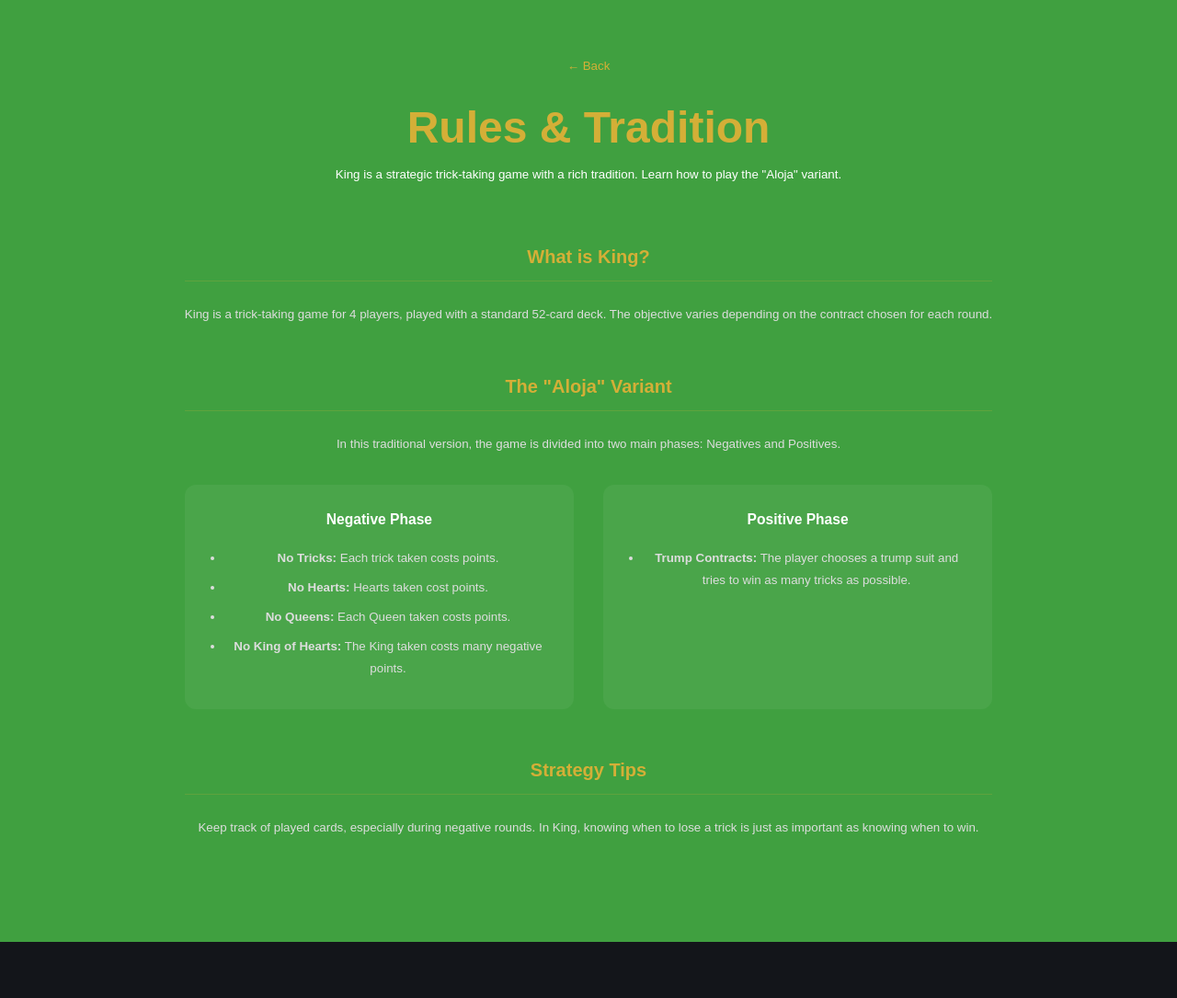
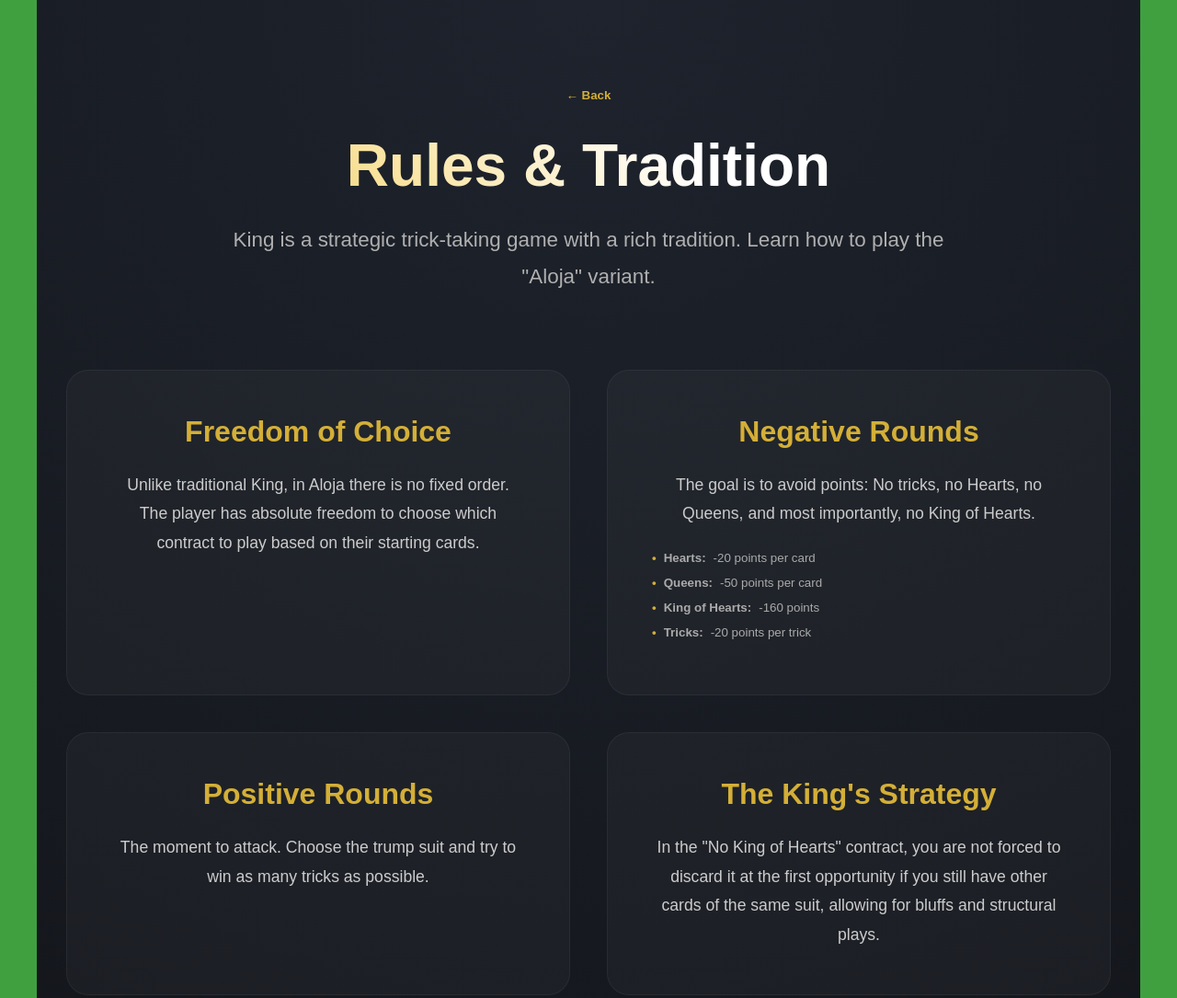
Before and after one commit to SintropiaStudios/king-cardgame, an Astro site in the folder src/nodejs/web-client/: page /king-cardgame/en/rules in a window 1280 px wide. Shown: the top 1085 px of the page at 92% size. Before the commit the page ends 1024 px from the top, so only its background shows below. Built offline with nearby package versions, Linux system fonts and the light colour scheme; Astro itself is replaced by a stand-in of ours.

Commit message:
feat(web-client): add Python icon, polish Rules/Clients pages style, and correct Aloja rules

```diff
--- a/src/nodejs/web-client/src/components/Landing.astro
+++ b/src/nodejs/web-client/src/components/Landing.astro
@@ -44,6 +44,7 @@ const base = lang === 'en' ? '/king-cardgame/en' : '/king-cardgame';
       <div class="visual-placeholder lang-icons">
         <span>λ</span>
         <span>🦀</span>
+        <span>🐍</span>
         <span>C++</span>
         <span>JS</span>
       </div>
--- a/src/nodejs/web-client/src/i18n/ui.ts
+++ b/src/nodejs/web-client/src/i18n/ui.ts
@@ -24,6 +24,14 @@ export const languages = {
       'clients.intro': 'O King é construído sobre um protocolo agnóstico de linguagem. Aqui estão as implementações atuais do ecossistema.',
       'rules.title': 'Regras & Tradição',
       'rules.intro': 'O King é um jogo de vazas estratégico com uma rica tradição. Aprenda como jogar na variante "Aloja".',
+      'rules.agency.title': 'Liberdade de Escolha',
+      'rules.agency.desc': 'Diferente do King tradicional, na Aloja não há ordem fixa. O jogador tem liberdade absoluta para escolher qual contrato jogar baseando-se em suas cartas iniciais.',
+      'rules.negative.title': 'Rodadas Negativas',
+      'rules.negative.desc': 'O objetivo é evitar pontos: Não fazer vazas, não fazer Copas, não fazer Damas e, o mais importante, não fazer o Rei de Copas.',
+      'rules.positive.title': 'Rodadas Positivas',
+      'rules.positive.desc': 'O momento de atacar. Escolha o trunfo e tente conquistar o máximo de vazas possível.',
+      'rules.king.title': 'A Estratégia do Rei',
+      'rules.king.desc': 'No contrato de "Não fazer o Rei de Copas", você não é obrigado a descartá-lo na primeira oportunidade se ainda tiver outras cartas do mesmo naipe, permitindo blefes e jogadas estruturais.',
       'link.github': 'https://github.com/SintropiaStudios/king-cardgame/blob/main/README.br.md',
     },
     'en': {
@@ -44,6 +52,14 @@ export const languages = {
       'clients.intro': 'King is built on a language-agnostic protocol. Here are the current ecosystem implementations.',
       'rules.title': 'Rules & Tradition',
       'rules.intro': 'King is a strategic trick-taking game with a rich tradition. Learn how to play the "Aloja" variant.',
+      'rules.agency.title': 'Freedom of Choice',
+      'rules.agency.desc': 'Unlike traditional King, in Aloja there is no fixed order. The player has absolute freedom to choose which contract to play based on their starting cards.',
+      'rules.negative.title': 'Negative Rounds',
+      'rules.negative.desc': 'The goal is to avoid points: No tricks, no Hearts, no Queens, and most importantly, no King of Hearts.',
+      'rules.positive.title': 'Positive Rounds',
+      'rules.positive.desc': 'The moment to attack. Choose the trump suit and try to win as many tricks as possible.',
+      'rules.king.title': 'The King\'s Strategy',
+      'rules.king.desc': 'In the "No King of Hearts" contract, you are not forced to discard it at the first opportunity if you still have other cards of the same suit, allowing for bluffs and structural plays.',
       'link.github': 'https://github.com/SintropiaStudios/king-cardgame/blob/main/README.md',
     },
   } as const;
--- a/src/nodejs/web-client/src/pages/clients.astro
+++ b/src/nodejs/web-client/src/pages/clients.astro
@@ -4,14 +4,16 @@ import { useTranslations } from '../i18n/utils';
 
 const lang = 'pt-br';
 const t = useTranslations(lang);
+
+const base = lang === 'en' ? '/king-cardgame/en' : '/king-cardgame';
 ---
 
 <Layout title={t('clients.title')} lang={lang}>
 	<main class="content-page">
 		<header class="hero-small">
-			<a href="/king-cardgame/" class="back-link">← Voltar</a>
+			<a href={base} class="back-link">← Voltar</a>
 			<h1>{t('clients.title')}</h1>
-			<p>{t('clients.intro')}</p>
+			<p class="subtitle">{t('clients.intro')}</p>
 		</header>
 
 		<div class="clients-grid">
@@ -49,56 +51,89 @@ const t = useTranslations(lang);
 				<p>Cliente cross-platform construído com o framework MonoGame.</p>
 				<code>src/csharp/client</code>
 			</div>
+
+			<div class="client-card">
+				<div class="tag server">Reference</div>
+				<h3>Python Core</h3>
+				<p>A implementação original e de referência. Contém a lógica base e scripts de teste.</p>
+				<code>src/python</code>
+			</div>
 		</div>
 	</main>
 </Layout>
 
 <style>
 	.content-page {
-		max-width: 1000px;
+		max-width: 1200px;
 		margin: 0 auto;
-		padding: 4rem 2rem;
+		padding: 6rem 2rem;
+		min-height: 100vh;
+		background: radial-gradient(circle at top, #1e232d 0%, #13151a 100%);
 	}
 
 	.hero-small {
-		margin-bottom: 4rem;
+		margin-bottom: 5rem;
 		text-align: center;
 	}
 
 	.back-link {
 		color: var(--accent);
 		text-decoration: none;
-		display: block;
+		display: inline-block;
 		margin-bottom: 2rem;
+		font-weight: 600;
+		transition: opacity 0.2s;
+	}
+
+	.back-link:hover {
+		opacity: 0.8;
 	}
 
 	h1 {
-		font-size: 3rem;
-		margin-bottom: 1rem;
-		color: var(--accent);
+		font-size: 4rem;
+		margin-bottom: 1.5rem;
+		background: var(--accent-gradient);
+		-webkit-background-clip: text;
+		-webkit-text-fill-color: transparent;
+	}
+
+	.subtitle {
+		font-size: 1.4rem;
+		color: #b0b0b0;
+		max-width: 800px;
+		margin: 0 auto;
 	}
 
 	.clients-grid {
 		display: grid;
-		grid-template-columns: repeat(auto-fit, minmax(300px, 1fr));
+		grid-template-columns: repeat(auto-fit, minmax(350px, 1fr));
 		gap: 2rem;
 	}
 
 	.client-card {
-		background: rgba(255,255,255,0.05);
-		padding: 2rem;
-		border-radius: 16px;
-		border: 1px solid rgba(255,255,255,0.1);
+		background: rgba(255,255,255,0.03);
+		padding: 2.5rem;
+		border-radius: 24px;
+		border: 1px solid rgba(255,255,255,0.05);
+		transition: transform 0.3s ease;
+		display: flex;
+		flex-direction: column;
+	}
+
+	.client-card:hover {
+		transform: translateY(-5px);
+		border-color: var(--accent);
 	}
 
 	.tag {
-		display: inline-block;
-		padding: 0.25rem 0.75rem;
-		border-radius: 4px;
-		font-size: 0.75rem;
-		font-weight: bold;
+		align-self: flex-start;
+		padding: 0.35rem 0.85rem;
+		border-radius: 6px;
+		font-size: 0.7rem;
+		font-weight: 800;
 		text-transform: uppercase;
-		margin-bottom: 1rem;
+		margin-bottom: 1.5rem;
+		letter-spacing: 0.05em;
 	}
 
 	.server { background: #4a148c; color: white; }
@@ -106,22 +141,29 @@ const t = useTranslations(lang);
 	.bot { background: #b71c1c; color: white; }
 
 	h3 {
+		font-size: 1.5rem;
 		margin-bottom: 1rem;
 		color: white;
 	}
 
 	p {
-		color: #ccc;
-		line-height: 1.6;
-		margin-bottom: 1.5rem;
+		color: #aaa;
+		line-height: 1.7;
+		margin-bottom: 2rem;
+		flex-grow: 1;
 	}
 
 	code {
-		display: block;
-		background: black;
-		padding: 0.5rem;
-		border-radius: 4px;
+		background: #000;
+		padding: 0.75rem 1rem;
+		border-radius: 8px;
 		font-size: 0.85rem;
 		color: var(--accent);
+		border: 1px solid rgba(212, 175, 55, 0.2);
+	}
+
+	@media (max-width: 768px) {
+		h1 { font-size: 2.5rem; }
+		.clients-grid { grid-template-columns: 1fr; }
 	}
 </style>
--- a/src/nodejs/web-client/src/pages/en/clients.astro
+++ b/src/nodejs/web-client/src/pages/en/clients.astro
@@ -4,14 +4,16 @@ import { useTranslations } from '../../i18n/utils';
 
 const lang = 'en';
 const t = useTranslations(lang);
+
+const base = lang === 'en' ? '/king-cardgame/en' : '/king-cardgame';
 ---
 
 <Layout title={t('clients.title')} lang={lang}>
 	<main class="content-page">
 		<header class="hero-small">
-			<a href="/king-cardgame/en/" class="back-link">← Back</a>
+			<a href={base} class="back-link">← Back</a>
 			<h1>{t('clients.title')}</h1>
-			<p>{t('clients.intro')}</p>
+			<p class="subtitle">{t('clients.intro')}</p>
 		</header>
 
 		<div class="clients-grid">
@@ -49,56 +51,89 @@ const t = useTranslations(lang);
 				<p>Cross-platform client built with the MonoGame framework.</p>
 				<code>src/csharp/client</code>
 			</div>
+
+			<div class="client-card">
+				<div class="tag server">Reference</div>
+				<h3>Python Core</h3>
+				<p>The original reference implementation. Contains core logic and test scripts.</p>
+				<code>src/python</code>
+			</div>
 		</div>
 	</main>
 </Layout>
 
 <style>
 	.content-page {
-		max-width: 1000px;
+		max-width: 1200px;
 		margin: 0 auto;
-		padding: 4rem 2rem;
+		padding: 6rem 2rem;
+		min-height: 100vh;
+		background: radial-gradient(circle at top, #1e232d 0%, #13151a 100%);
 	}
 
 	.hero-small {
-		margin-bottom: 4rem;
+		margin-bottom: 5rem;
 		text-align: center;
 	}
 
 	.back-link {
 		color: var(--accent);
 		text-decoration: none;
-		display: block;
+		display: inline-block;
 		margin-bottom: 2rem;
+		font-weight: 600;
+		transition: opacity 0.2s;
+	}
+
+	.back-link:hover {
+		opacity: 0.8;
 	}
 
 	h1 {
-		font-size: 3rem;
-		margin-bottom: 1rem;
-		color: var(--accent);
+		font-size: 4rem;
+		margin-bottom: 1.5rem;
+		background: var(--accent-gradient);
+		-webkit-background-clip: text;
+		-webkit-text-fill-color: transparent;
+	}
+
+	.subtitle {
+		font-size: 1.4rem;
+		color: #b0b0b0;
+		max-width: 800px;
+		margin: 0 auto;
 	}
 
 	.clients-grid {
 		display: grid;
-		grid-template-columns: repeat(auto-fit, minmax(300px, 1fr));
+		grid-template-columns: repeat(auto-fit, minmax(350px, 1fr));
 		gap: 2rem;
 	}
 
 	.client-card {
-		background: rgba(255,255,255,0.05);
-		padding: 2rem;
-		border-radius: 16px;
-		border: 1px solid rgba(255,255,255,0.1);
+		background: rgba(255,255,255,0.03);
+		padding: 2.5rem;
+		border-radius: 24px;
+		border: 1px solid rgba(255,255,255,0.05);
+		transition: transform 0.3s ease;
+		display: flex;
+		flex-direction: column;
+	}
+
+	.client-card:hover {
+		transform: translateY(-5px);
+		border-color: var(--accent);
 	}
 
 	.tag {
-		display: inline-block;
-		padding: 0.25rem 0.75rem;
-		border-radius: 4px;
-		font-size: 0.75rem;
-		font-weight: bold;
+		align-self: flex-start;
+		padding: 0.35rem 0.85rem;
+		border-radius: 6px;
+		font-size: 0.7rem;
+		font-weight: 800;
 		text-transform: uppercase;
-		margin-bottom: 1rem;
+		margin-bottom: 1.5rem;
+		letter-spacing: 0.05em;
 	}
 
 	.server { background: #4a148c; color: white; }
@@ -106,22 +141,29 @@ const t = useTranslations(lang);
 	.bot { background: #b71c1c; color: white; }
 
 	h3 {
+		font-size: 1.5rem;
 		margin-bottom: 1rem;
 		color: white;
 	}
 
 	p {
-		color: #ccc;
-		line-height: 1.6;
-		margin-bottom: 1.5rem;
+		color: #aaa;
+		line-height: 1.7;
+		margin-bottom: 2rem;
+		flex-grow: 1;
 	}
 
 	code {
-		display: block;
-		background: black;
-		padding: 0.5rem;
-		border-radius: 4px;
+		background: #000;
+		padding: 0.75rem 1rem;
+		border-radius: 8px;
 		font-size: 0.85rem;
 		color: var(--accent);
+		border: 1px solid rgba(212, 175, 55, 0.2);
+	}
+
+	@media (max-width: 768px) {
+		h1 { font-size: 2.5rem; }
+		.clients-grid { grid-template-columns: 1fr; }
 	}
 </style>
--- a/src/nodejs/web-client/src/pages/en/rules.astro
+++ b/src/nodejs/web-client/src/pages/en/rules.astro
@@ -4,117 +4,155 @@ import { useTranslations } from '../../i18n/utils';
 
 const lang = 'en';
 const t = useTranslations(lang);
+
+const base = lang === 'en' ? '/king-cardgame/en' : '/king-cardgame';
 ---
 
 <Layout title={t('rules.title')} lang={lang}>
 	<main class="content-page">
 		<header class="hero-small">
-			<a href="/king-cardgame/en/" class="back-link">← Back</a>
+			<a href={base} class="back-link">← Back</a>
 			<h1>{t('rules.title')}</h1>
-			<p>{t('rules.intro')}</p>
+			<p class="subtitle">{t('rules.intro')}</p>
 		</header>
 
-		<article class="rules-content">
-			<section>
-				<h2>What is King?</h2>
-				<p>King is a trick-taking game for 4 players, played with a standard 52-card deck. The objective varies depending on the contract chosen for each round.</p>
+		<div class="rules-grid">
+			<section class="info-card">
+				<h2>{t('rules.agency.title')}</h2>
+				<p>{t('rules.agency.desc')}</p>
 			</section>
 
-			<section>
-				<h2>The "Aloja" Variant</h2>
-				<p>In this traditional version, the game is divided into two main phases: Negatives and Positives.</p>
-
-				<div class="rules-grid">
-					<div class="rule-box">
-						<h3>Negative Phase</h3>
-						<ul>
-							<li><strong>No Tricks:</strong> Each trick taken costs points.</li>
-							<li><strong>No Hearts:</strong> Hearts taken cost points.</li>
-							<li><strong>No Queens:</strong> Each Queen taken costs points.</li>
-							<li><strong>No King of Hearts:</strong> The King taken costs many negative points.</li>
-						</ul>
-					</div>
-					<div class="rule-box">
-						<h3>Positive Phase</h3>
-						<ul>
-							<li><strong>Trump Contracts:</strong> The player chooses a trump suit and tries to win as many tricks as possible.</li>
-						</ul>
-					</div>
-				</div>
+			<section class="info-card">
+				<h2>{t('rules.negative.title')}</h2>
+				<p>{t('rules.negative.desc')}</p>
+				<ul class="rule-list">
+					<li><strong>Hearts:</strong> -20 points per card</li>
+					<li><strong>Queens:</strong> -50 points per card</li>
+					<li><strong>King of Hearts:</strong> -160 points</li>
+					<li><strong>Tricks:</strong> -20 points per trick</li>
+				</ul>
 			</section>
 
-			<section>
-				<h2>Strategy Tips</h2>
-				<p>Keep track of played cards, especially during negative rounds. In King, knowing when to lose a trick is just as important as knowing when to win.</p>
+			<section class="info-card">
+				<h2>{t('rules.positive.title')}</h2>
+				<p>{t('rules.positive.desc')}</p>
 			</section>
-		</article>
+
+			<section class="info-card">
+				<h2>{t('rules.king.title')}</h2>
+				<p>{t('rules.king.desc')}</p>
+			</section>
+		</div>
+
+		<footer class="content-footer">
+			<p>The "Aloja" tradition is about strategy, bluffing, and constant adaptation.</p>
+		</footer>
 	</main>
 </Layout>
 
 <style>
 	.content-page {
-		max-width: 1000px;
+		max-width: 1200px;
 		margin: 0 auto;
-		padding: 4rem 2rem;
+		padding: 6rem 2rem;
+		min-height: 100vh;
+		background: radial-gradient(circle at top, #1e232d 0%, #13151a 100%);
 	}
 
 	.hero-small {
-		margin-bottom: 4rem;
+		margin-bottom: 5rem;
 		text-align: center;
 	}
 
 	.back-link {
 		color: var(--accent);
 		text-decoration: none;
-		display: block;
+		display: inline-block;
 		margin-bottom: 2rem;
+		font-weight: 600;
+		transition: opacity 0.2s;
+	}
+
+	.back-link:hover {
+		opacity: 0.8;
 	}
 
 	h1 {
-		font-size: 3rem;
-		margin-bottom: 1rem;
-		color: var(--accent);
+		font-size: 4rem;
+		margin-bottom: 1.5rem;
+		background: var(--accent-gradient);
+		-webkit-background-clip: text;
+		-webkit-text-fill-color: transparent;
 	}
 
-	.rules-content {
-		line-height: 1.8;
-		color: #ddd;
-	}
-
-	section {
-		margin-bottom: 3rem;
-	}
-
-	h2 {
-		color: var(--accent);
-		margin-bottom: 1.5rem;
-		border-bottom: 1px solid rgba(212, 175, 55, 0.2);
-		padding-bottom: 0.5rem;
+	.subtitle {
+		font-size: 1.4rem;
+		color: #b0b0b0;
+		max-width: 800px;
+		margin: 0 auto;
 	}
 
 	.rules-grid {
 		display: grid;
-		grid-template-columns: repeat(auto-fit, minmax(250px, 1fr));
-		gap: 2rem;
-		margin-top: 2rem;
+		grid-template-columns: repeat(auto-fit, minmax(400px, 1fr));
+		gap: 2.5rem;
 	}
 
-	.rule-box {
-		background: rgba(255,255,255,0.05);
-		padding: 1.5rem;
-		border-radius: 12px;
+	.info-card {
+		background: rgba(255,255,255,0.03);
+		padding: 3rem;
+		border-radius: 24px;
+		border: 1px solid rgba(255,255,255,0.05);
+		transition: transform 0.3s ease;
 	}
 
-	h3 {
-		color: white;
-		margin-bottom: 1rem;
+	.info-card:hover {
+		transform: translateY(-5px);
+		border-color: var(--accent);
 	}
 
-	ul {
-		padding-left: 1.2rem;
+	h2 {
+		font-size: 2rem;
+		color: var(--accent);
+		margin-bottom: 1.5rem;
 	}
 
-	li {
-		margin-bottom: 0.5rem;
+	p {
+		color: #ccc;
+		line-height: 1.8;
+		font-size: 1.1rem;
+	}
+
+	.rule-list {
+		margin-top: 1.5rem;
+		list-style: none;
+		padding: 0;
+	}
+
+	.rule-list li {
+		margin-bottom: 0.75rem;
+		color: #aaa;
+		display: flex;
+		align-items: center;
+		gap: 0.5rem;
+	}
+
+	.rule-list li::before {
+		content: "•";
+		color: var(--accent);
+		font-weight: bold;
+	}
+
+	.content-footer {
+		margin-top: 6rem;
+		text-align: center;
+		color: #666;
+		font-style: italic;
+	}
+
+	@media (max-width: 768px) {
+		h1 { font-size: 2.5rem; }
+		.rules-grid { grid-template-columns: 1fr; }
+		.info-card { padding: 2rem; }
 	}
 </style>
--- a/src/nodejs/web-client/src/pages/rules.astro
+++ b/src/nodejs/web-client/src/pages/rules.astro
@@ -4,117 +4,155 @@ import { useTranslations } from '../i18n/utils';
 
 const lang = 'pt-br';
 const t = useTranslations(lang);
+
+const base = lang === 'en' ? '/king-cardgame/en' : '/king-cardgame';
 ---
 
 <Layout title={t('rules.title')} lang={lang}>
 	<main class="content-page">
 		<header class="hero-small">
-			<a href="/king-cardgame/" class="back-link">← Voltar</a>
+			<a href={base} class="back-link">← Voltar</a>
 			<h1>{t('rules.title')}</h1>
-			<p>{t('rules.intro')}</p>
+			<p class="subtitle">{t('rules.intro')}</p>
 		</header>
 
-		<article class="rules-content">
-			<section>
-				<h2>O Que é o King?</h2>
-				<p>King é um jogo de vazas para 4 jogadores, jogado com um baralho padrão de 52 cartas. O objetivo varia conforme o contrato escolhido para cada rodada.</p>
+		<div class="rules-grid">
+			<section class="info-card">
+				<h2>{t('rules.agency.title')}</h2>
+				<p>{t('rules.agency.desc')}</p>
 			</section>
 
-			<section>
-				<h2>A Variante "Aloja"</h2>
-				<p>Nesta versão tradicional, o jogo é dividido em duas fases principais: Negativas e Positivas.</p>
-
-				<div class="rules-grid">
-					<div class="rule-box">
-						<h3>Fase Negativa</h3>
-						<ul>
-							<li><strong>Não Fazer Vazas:</strong> Cada vaza custa pontos.</li>
-							<li><strong>Não Fazer Copas:</strong> Copas custam pontos.</li>
-							<li><strong>Não Fazer Damas:</strong> Cada Dama custa pontos.</li>
-							<li><strong>Não Fazer o Rei de Copas:</strong> O King vale muitos pontos negativos.</li>
-						</ul>
-					</div>
-					<div class="rule-box">
-						<h3>Fase Positiva</h3>
-						<ul>
-							<li><strong>Contratos de Trunfo:</strong> O jogador escolhe um trunfo e tenta fazer o máximo de vazas possível.</li>
-						</ul>
-					</div>
-				</div>
+			<section class="info-card">
+				<h2>{t('rules.negative.title')}</h2>
+				<p>{t('rules.negative.desc')}</p>
+				<ul class="rule-list">
+					<li><strong>Copas:</strong> -20 pontos por carta</li>
+					<li><strong>Damas:</strong> -50 pontos por carta</li>
+					<li><strong>Rei de Copas:</strong> -160 pontos</li>
+					<li><strong>Vazas:</strong> -20 pontos por vaza</li>
+				</ul>
 			</section>
 
-			<section>
-				<h2>Dicas de Estratégia</h2>
-				<p>Mantenha o controle das cartas jogadas, especialmente nas negativas. No King, saber quando perder uma vaza é tão importante quanto saber quando ganhar.</p>
+			<section class="info-card">
+				<h2>{t('rules.positive.title')}</h2>
+				<p>{t('rules.positive.desc')}</p>
 			</section>
-		</article>
+
+			<section class="info-card">
+				<h2>{t('rules.king.title')}</h2>
+				<p>{t('rules.king.desc')}</p>
+			</section>
+		</div>
+
+		<footer class="content-footer">
+			<p>A tradição "Aloja" é sobre estratégia, blefe e adaptação constante.</p>
+		</footer>
 	</main>
 </Layout>
 
 <style>
 	.content-page {
-		max-width: 1000px;
+		max-width: 1200px;
 		margin: 0 auto;
-		padding: 4rem 2rem;
+		padding: 6rem 2rem;
+		min-height: 100vh;
+		background: radial-gradient(circle at top, #1e232d 0%, #13151a 100%);
 	}
 
 	.hero-small {
-		margin-bottom: 4rem;
+		margin-bottom: 5rem;
 		text-align: center;
 	}
 
 	.back-link {
 		color: var(--accent);
 		text-decoration: none;
-		display: block;
+		display: inline-block;
 		margin-bottom: 2rem;
+		font-weight: 600;
+		transition: opacity 0.2s;
+	}
+
+	.back-link:hover {
+		opacity: 0.8;
 	}
 
 	h1 {
-		font-size: 3rem;
-		margin-bottom: 1rem;
-		color: var(--accent);
+		font-size: 4rem;
+		margin-bottom: 1.5rem;
+		background: var(--accent-gradient);
+		-webkit-background-clip: text;
+		-webkit-text-fill-color: transparent;
 	}
 
-	.rules-content {
-		line-height: 1.8;
-		color: #ddd;
-	}
-
-	section {
-		margin-bottom: 3rem;
-	}
-
-	h2 {
-		color: var(--accent);
-		margin-bottom: 1.5rem;
-		border-bottom: 1px solid rgba(212, 175, 55, 0.2);
-		padding-bottom: 0.5rem;
+	.subtitle {
+		font-size: 1.4rem;
+		color: #b0b0b0;
+		max-width: 800px;
+		margin: 0 auto;
 	}
 
 	.rules-grid {
 		display: grid;
-		grid-template-columns: repeat(auto-fit, minmax(250px, 1fr));
-		gap: 2rem;
-		margin-top: 2rem;
+		grid-template-columns: repeat(auto-fit, minmax(400px, 1fr));
+		gap: 2.5rem;
 	}
 
-	.rule-box {
-		background: rgba(255,255,255,0.05);
-		padding: 1.5rem;
-		border-radius: 12px;
+	.info-card {
+		background: rgba(255,255,255,0.03);
+		padding: 3rem;
+		border-radius: 24px;
+		border: 1px solid rgba(255,255,255,0.05);
+		transition: transform 0.3s ease;
 	}
 
-	h3 {
-		color: white;
-		margin-bottom: 1rem;
+	.info-card:hover {
+		transform: translateY(-5px);
+		border-color: var(--accent);
 	}
 
-	ul {
-		padding-left: 1.2rem;
+	h2 {
+		font-size: 2rem;
+		color: var(--accent);
+		margin-bottom: 1.5rem;
 	}
 
-	li {
-		margin-bottom: 0.5rem;
+	p {
+		color: #ccc;
+		line-height: 1.8;
+		font-size: 1.1rem;
+	}
+
+	.rule-list {
+		margin-top: 1.5rem;
+		list-style: none;
+		padding: 0;
+	}
+
+	.rule-list li {
+		margin-bottom: 0.75rem;
+		color: #aaa;
+		display: flex;
+		align-items: center;
+		gap: 0.5rem;
+	}
+
+	.rule-list li::before {
+		content: "•";
+		color: var(--accent);
+		font-weight: bold;
+	}
+
+	.content-footer {
+		margin-top: 6rem;
+		text-align: center;
+		color: #666;
+		font-style: italic;
+	}
+
+	@media (max-width: 768px) {
+		h1 { font-size: 2.5rem; }
+		.rules-grid { grid-template-columns: 1fr; }
+		.info-card { padding: 2rem; }
 	}
 </style>
```
